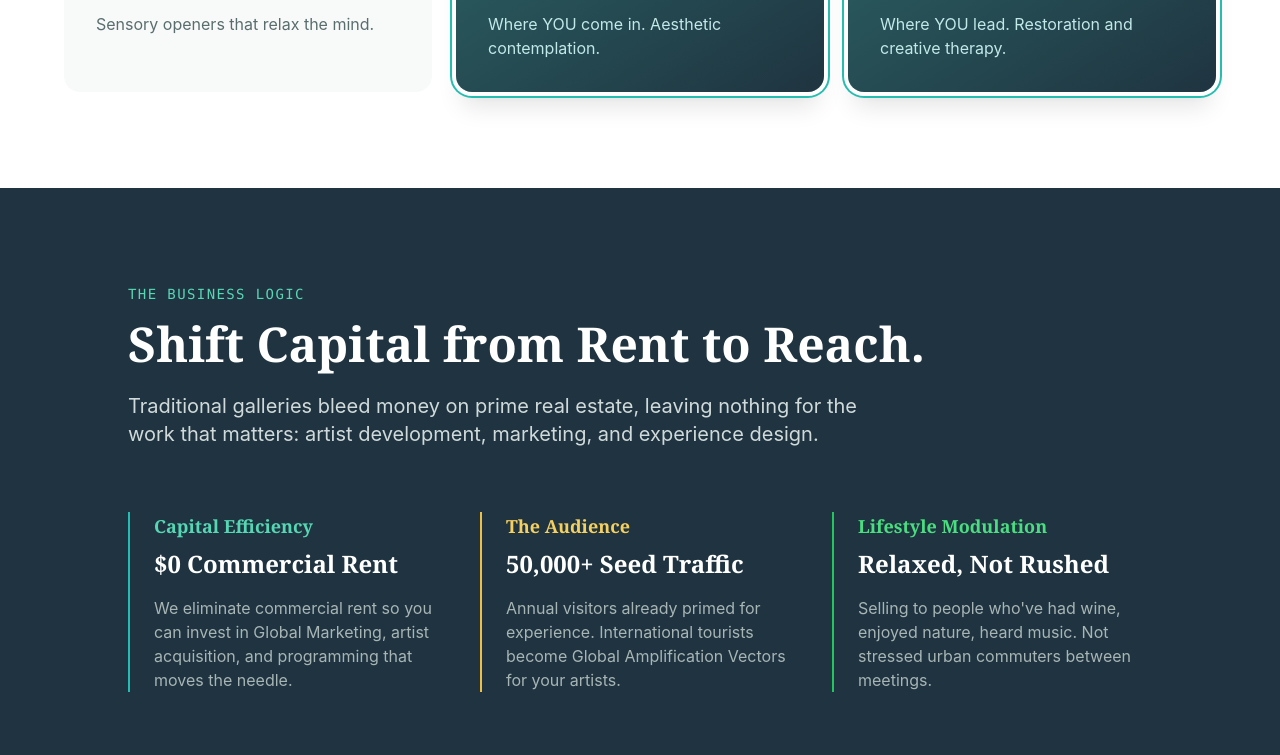
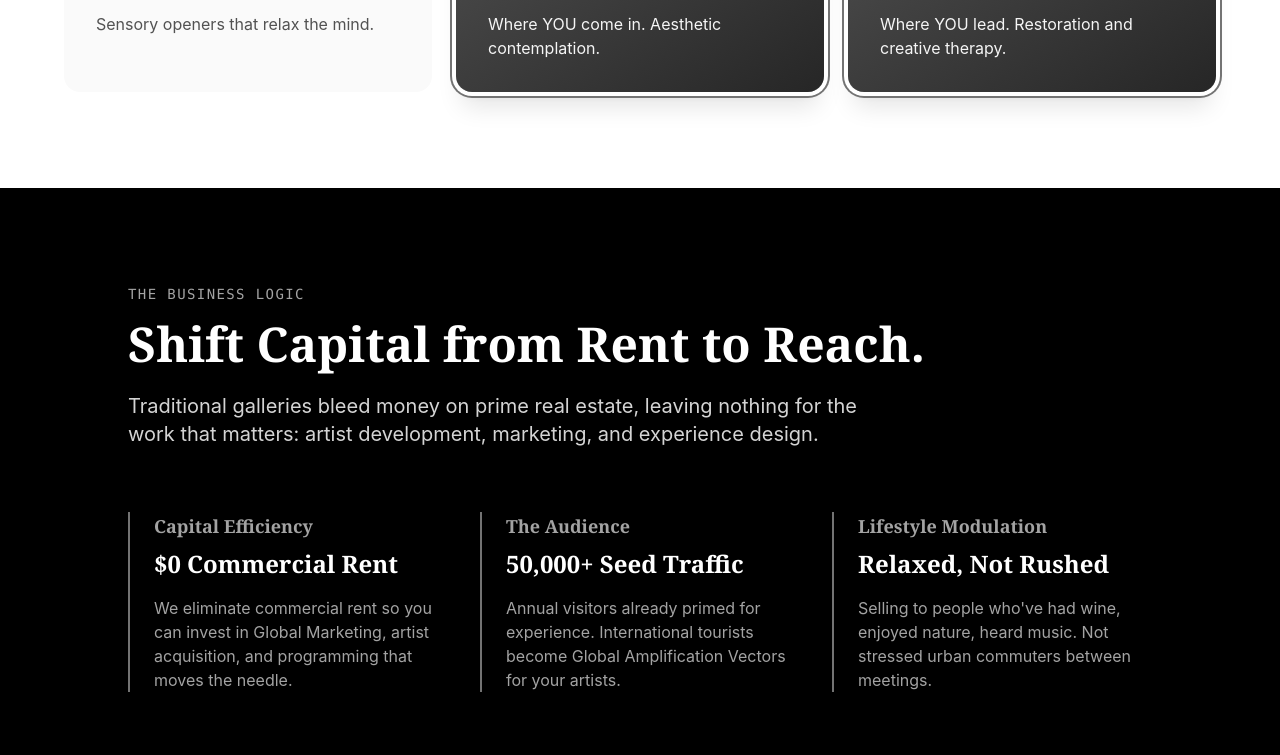
Before and after one commit to thepig365/bayviewhub, a Next.js app: page /experiences/gallery in a window 1280 px wide. Shown: the part 1564-2319 px from the top of the page. Built offline with nearby package versions, Linux system fonts and the light colour scheme; no server answers.

Commit message:
refactor: update color palette to neutral monochrome theme across pages and config

```diff
--- a/app/backyard-second-home/feasibility-checklist/page.tsx
+++ b/app/backyard-second-home/feasibility-checklist/page.tsx
@@ -471,7 +471,7 @@ export default function FeasibilityChecklistPage() {
   return (
     <main className="min-h-screen bg-background">
       {/* Hero Section */}
-      <section className="relative min-h-[600px] md:min-h-[700px] flex items-center bg-gradient-to-br from-stone-900 via-stone-800 to-stone-900">
+      <section className="relative min-h-[600px] md:min-h-[700px] flex items-center bg-gradient-to-br from-neutral-900 via-neutral-800 to-neutral-900">
         <div className="absolute inset-0 bg-[url('https://images.unsplash.com/photo-1564013799919-ab600027ffc6?auto=format&fit=crop&w=2000&q=80')] bg-cover bg-center opacity-15" />
         <div className="absolute inset-0 bg-gradient-to-b from-black/50 via-black/30 to-black/60" />
 
@@ -510,7 +510,7 @@ export default function FeasibilityChecklistPage() {
           <div className="flex flex-col sm:flex-row gap-4 justify-center">
             <button
               onClick={scrollToForm}
-              className="inline-flex items-center justify-center gap-2 whitespace-nowrap rounded-md text-sm font-medium bg-white text-stone-900 hover:bg-white/90 h-11 px-8 transition-colors"
+              className="inline-flex items-center justify-center gap-2 whitespace-nowrap rounded-md text-sm font-medium bg-white text-neutral-900 hover:bg-white/90 h-11 px-8 transition-colors"
               data-testid="button-primary-cta"
             >
               Get a 48-hour Feasibility Reply
--- a/app/experiences/gallery/page.tsx
+++ b/app/experiences/gallery/page.tsx
@@ -103,7 +103,7 @@ export default function GalleryPage() {
         {/* Split background */}
         <div className="absolute inset-0 flex">
           <div className="w-1/2 bg-neutral-100 dark:bg-neutral-900" />
-          <div className="w-1/2 bg-gradient-to-br from-primary-50 via-green-50 to-accent-50 dark:from-primary-900 dark:via-primary-800 dark:to-primary-900" />
+          <div className="w-1/2 bg-gradient-to-br from-primary-50 via-neutral-50 to-accent-50 dark:from-primary-900 dark:via-neutral-800 dark:to-primary-900" />
         </div>
 
         <div className="container mx-auto px-4 relative z-10">
@@ -143,7 +143,7 @@ export default function GalleryPage() {
           </span>
           <span className="text-natural-300">vs</span>
           <span className="flex items-center gap-2">
-            <span className="w-3 h-3 bg-green-500 rounded-full" />
+            <span className="w-3 h-3 bg-neutral-500 rounded-full" />
             Living Ecosystem
           </span>
         </div>
@@ -225,8 +225,8 @@ export default function GalleryPage() {
               </div>
 
               {/* The Mindset */}
-              <div className="border-l-2 border-green-500 pl-6">
-                <h3 className="text-lg font-bold text-green-400 mb-2">Lifestyle Modulation</h3>
+              <div className="border-l-2 border-neutral-500 pl-6">
+                <h3 className="text-lg font-bold text-neutral-400 mb-2">Lifestyle Modulation</h3>
                 <p className="text-2xl font-serif font-bold mb-4">Relaxed, Not Rushed</p>
                 <p className="text-natural-400">
                   Selling to people who've had wine, enjoyed nature, heard music. Not stressed urban commuters between meetings.
@@ -280,7 +280,7 @@ export default function GalleryPage() {
               </div>
 
               <div className="bg-white rounded-2xl p-8 shadow-lg dark:bg-primary-900/60 dark:border dark:border-primary-700">
-                <div className="w-12 h-12 bg-green-100 rounded-xl flex items-center justify-center mb-6 dark:bg-green-900/30">
+                <div className="w-12 h-12 bg-neutral-100 rounded-xl flex items-center justify-center mb-6 dark:bg-neutral-900/30">
                   <span className="text-2xl">🎯</span>
                 </div>
                 <h3 className="text-xl font-bold text-natural-900 mb-3 dark:text-natural-50">Full Autonomy</h3>
@@ -290,7 +290,7 @@ export default function GalleryPage() {
               </div>
 
               <div className="bg-white rounded-2xl p-8 shadow-lg dark:bg-primary-900/60 dark:border dark:border-primary-700">
-                <div className="w-12 h-12 bg-purple-100 rounded-xl flex items-center justify-center mb-6 dark:bg-purple-900/30">
+                <div className="w-12 h-12 bg-neutral-100 rounded-xl flex items-center justify-center mb-6 dark:bg-neutral-900/30">
                   <span className="text-2xl">🌏</span>
                 </div>
                 <h3 className="text-xl font-bold text-natural-900 mb-3 dark:text-natural-50">Global Platform</h3>
@@ -316,10 +316,10 @@ export default function GalleryPage() {
             </p>
 
             {status === 'success' ? (
-              <div className="bg-green-50 border border-green-200 rounded-2xl p-8 text-center dark:bg-green-900/20 dark:border-green-800">
+              <div className="bg-neutral-50 border border-neutral-200 rounded-2xl p-8 text-center dark:bg-neutral-900/20 dark:border-neutral-800">
                 <div className="text-4xl mb-4">✓</div>
-                <h3 className="text-xl font-bold text-green-800 mb-2 dark:text-green-200">Inquiry Received</h3>
-                <p className="text-green-700 dark:text-green-300">
+                <h3 className="text-xl font-bold text-neutral-800 mb-2 dark:text-neutral-200">Inquiry Received</h3>
+                <p className="text-neutral-700 dark:text-neutral-300">
                   We review all inquiries personally. If there's strategic alignment, we'll reach out to arrange a conversation.
                 </p>
               </div>
@@ -450,7 +450,7 @@ export default function GalleryPage() {
                   </Button>
 
                   {status === 'error' && (
-                    <p className="text-red-600 text-center text-sm dark:text-red-400">
+                    <p className="text-neutral-600 text-center text-sm dark:text-neutral-400">
                       Something went wrong. Please email directly: {SITE_CONFIG.email}
                     </p>
                   )}
--- a/app/gardens/page.tsx
+++ b/app/gardens/page.tsx
@@ -68,7 +68,7 @@ export default function GardensPage() {
   return (
     <div className="min-h-screen dark:bg-primary-900">
       {/* Hero */}
-      <section className="bg-gradient-to-br from-primary-50 to-natural-50 py-20 dark:from-primary-900 dark:to-primary-800">
+      <section className="bg-gradient-to-br from-neutral-100 to-neutral-50 py-20 dark:from-neutral-900 dark:to-neutral-800">
         <div className="container mx-auto px-4">
           <div className="max-w-4xl mx-auto text-center">
             <h1 className="text-5xl md:text-6xl font-serif font-bold text-natural-900 mb-6 dark:text-natural-50">
@@ -211,7 +211,7 @@ export default function GardensPage() {
       </section>
 
       {/* Founding Subscribers CTA */}
-      <section className="py-20 bg-gradient-to-br from-accent-50 to-primary-50 dark:from-primary-900 dark:to-primary-800">
+      <section className="py-20 bg-gradient-to-br from-neutral-50 to-neutral-100 dark:from-neutral-900 dark:to-neutral-800">
         <div className="container mx-auto px-4">
           <div className="max-w-3xl mx-auto text-center">
             <h2 className="text-4xl font-serif font-bold text-natural-900 mb-6 dark:text-natural-50">
--- a/app/globals.css
+++ b/app/globals.css
@@ -4,8 +4,8 @@
 
 @layer base {
   :root {
-    --background: 180 20% 98%;
-    --foreground: 195 25% 18%;
+    --background: 0 0% 100%;
+    --foreground: 0 0% 0%;
   }
 
   body {
--- a/app/page.tsx
+++ b/app/page.tsx
@@ -30,7 +30,7 @@ export default function HomePage() {
   return (
     <div className="min-h-screen">
       {/* Hero Section */}
-      <section className="relative bg-gradient-to-br from-primary-50 via-natural-50 to-accent-50 py-20 md:py-32 dark:from-primary-900 dark:via-primary-900 dark:to-primary-800">
+      <section className="relative bg-gradient-to-br from-neutral-50 via-neutral-100 to-neutral-50 py-20 md:py-32 dark:from-neutral-900 dark:via-neutral-900 dark:to-neutral-800">
         <div className="container mx-auto px-4">
           <div className="max-w-4xl mx-auto text-center">
             <h1 className="text-5xl md:text-7xl font-serif font-bold text-natural-900 mb-6 dark:text-natural-50">
@@ -154,7 +154,7 @@ export default function HomePage() {
               ))}
               {/* Pre-Launch / Founding Partners Notice (shown beside Stay on md+ breakpoints) */}
               <div className="rounded-2xl p-8 bg-white shadow-lg border border-natural-200 dark:bg-primary-900/60 dark:border-primary-700">
-                <div className="inline-flex items-center rounded-full bg-accent-500/15 text-accent-700 px-3 py-1 text-xs font-bold tracking-wide uppercase dark:bg-accent-500/20 dark:text-accent-200">
+                <div className="inline-flex items-center rounded-full bg-neutral-100 text-neutral-700 px-3 py-1 text-xs font-bold tracking-wide uppercase dark:bg-neutral-800 dark:text-neutral-200">
                   Pre-Launch / Founding Partners
                 </div>
                 <h4 className="mt-4 text-2xl font-serif font-bold text-natural-900 dark:text-natural-50">
@@ -189,7 +189,7 @@ export default function HomePage() {
       </section>
 
       {/* Now Building - Recruitment */}
-      <section className="py-20 bg-gradient-to-br from-accent-50 to-primary-50 dark:from-primary-800 dark:to-primary-900">
+      <section className="py-20 bg-gradient-to-br from-neutral-50 to-neutral-100 dark:from-neutral-800 dark:to-neutral-900">
         <div className="container mx-auto px-4">
           <div className="max-w-4xl mx-auto text-center mb-16">
             <h2 className="text-4xl md:text-5xl font-serif font-bold text-natural-900 mb-6 dark:text-natural-50">
--- a/app/partners/edible-gardens/page.tsx
+++ b/app/partners/edible-gardens/page.tsx
@@ -45,11 +45,11 @@ export default function EdibleGardensFoundingPartnerPage() {
     <div className="min-h-screen dark:bg-primary-900">
       <script type="application/ld+json" dangerouslySetInnerHTML={{ __html: JSON.stringify(pageJsonLd) }} />
       {/* Hero */}
-      <section className="bg-gradient-to-br from-accent-50 to-primary-50 py-20 dark:from-primary-900 dark:to-primary-800">
+      <section className="bg-gradient-to-br from-neutral-100 to-neutral-50 py-20 dark:from-neutral-900 dark:to-neutral-800">
         <div className="container mx-auto px-4">
           <div className="max-w-4xl mx-auto">
             <div className="text-center">
-              <p className="text-xs font-bold tracking-wide uppercase text-accent-800 dark:text-accent-200">
+              <p className="text-xs font-bold tracking-wide uppercase text-neutral-800 dark:text-neutral-200">
                 Founding Partner Opportunity
               </p>
               <h1 className="mt-4 text-5xl md:text-6xl font-serif font-bold text-natural-900 dark:text-natural-50">
@@ -261,7 +261,7 @@ export default function EdibleGardensFoundingPartnerPage() {
               </p>
             </div>
 
-            <div className="rounded-2xl p-8 bg-accent-50 border border-accent-200 dark:bg-primary-800/30 dark:border-primary-700">
+            <div className="rounded-2xl p-8 bg-neutral-100 border border-neutral-200 dark:bg-neutral-800 dark:border-neutral-700">
               <h2 className="text-2xl md:text-3xl font-serif font-bold text-natural-900 dark:text-natural-50">
                 🚫 What This Is Not
               </h2>
--- a/components/ui/PrelaunchButton.tsx
+++ b/components/ui/PrelaunchButton.tsx
@@ -82,7 +82,7 @@ export function PrelaunchButton({
             onClick={() => setOpen(false)}
           />
           <div className="relative w-full max-w-2xl rounded-2xl bg-white p-6 shadow-2xl border border-natural-200 dark:bg-primary-900 dark:border-primary-700">
-            <div className="inline-flex items-center rounded-full bg-accent-500/15 text-accent-700 px-3 py-1 text-xs font-bold tracking-wide uppercase dark:bg-accent-500/20 dark:text-accent-200">
+            <div className="inline-flex items-center rounded-full bg-neutral-100 text-neutral-700 px-3 py-1 text-xs font-bold tracking-wide uppercase dark:bg-neutral-800 dark:text-neutral-200">
               Pre-Launch Notice
             </div>
             <h3
--- a/tailwind.config.ts
+++ b/tailwind.config.ts
@@ -11,40 +11,40 @@ const config: Config = {
     extend: {
       colors: {
         primary: {
-          50: '#e6f5f5',
-          100: '#c2e8e8',
-          200: '#9adada',
-          300: '#72cccc',
-          400: '#56d7b4',
-          500: '#25bdb0',
-          600: '#2c6566',
-          700: '#245252',
-          800: '#1f3440',
-          900: '#162a33',
+          50: '#f9f9f9',
+          100: '#f5f5f5',
+          200: '#e5e5e5',
+          300: '#d4d4d4',
+          400: '#a3a3a3',
+          500: '#737373',
+          600: '#525252',
+          700: '#404040',
+          800: '#262626',
+          900: '#000000',
         },
         accent: {
-          50: '#fef9ec',
-          100: '#fdf2d0',
-          200: '#fce9a8',
-          300: '#fade80',
-          400: '#f6d05f',
-          500: '#edbf43',
-          600: '#d4a838',
-          700: '#b08c2d',
-          800: '#8c7024',
-          900: '#6b5519',
+          50: '#ffffff',
+          100: '#f5f5f5',
+          200: '#e5e5e5',
+          300: '#d4d4d4',
+          400: '#a3a3a3',
+          500: '#737373',
+          600: '#525252',
+          700: '#404040',
+          800: '#262626',
+          900: '#000000',
         },
         natural: {
-          50: '#f8fafa',
-          100: '#f1f4f4',
-          200: '#e3e9e9',
-          300: '#d1dada',
-          400: '#a8b5b5',
-          500: '#7a8b8b',
-          600: '#5a6d6d',
-          700: '#475757',
-          800: '#344242',
-          900: '#1f3440',
+          50: '#fafafa',
+          100: '#f5f5f5',
+          200: '#e5e5e5',
+          300: '#d4d4d4',
+          400: '#a3a3a3',
+          500: '#737373',
+          600: '#525252',
+          700: '#404040',
+          800: '#262626',
+          900: '#000000',
         },
       },
       fontFamily: {
```
